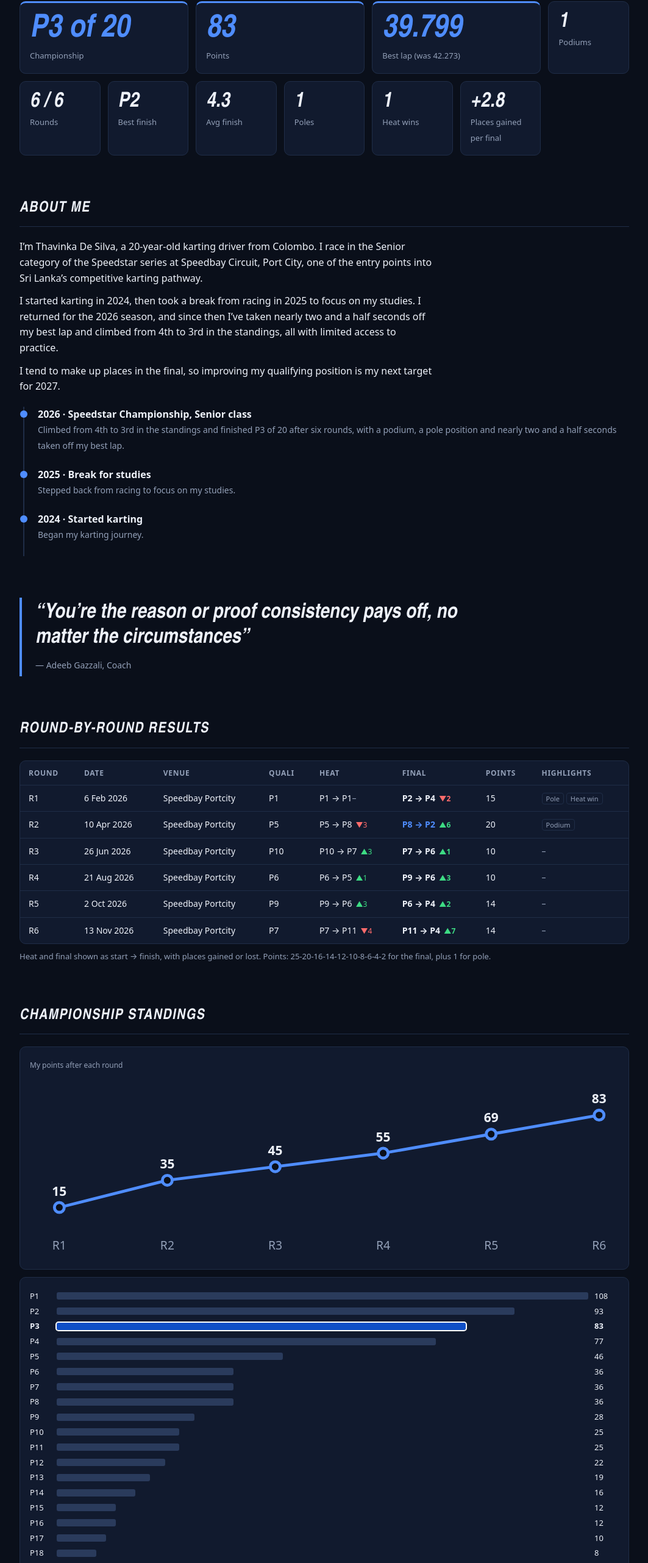
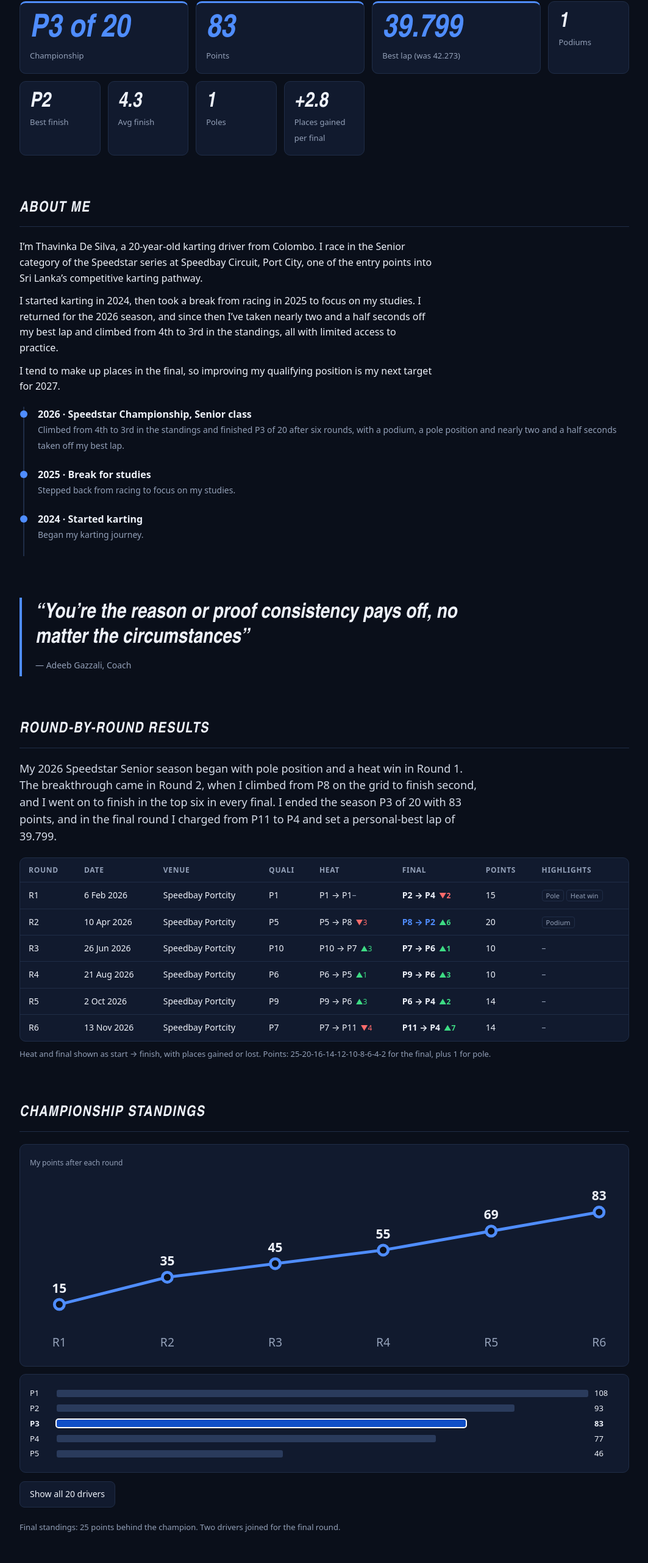
Before and after one commit to Thavinka88/t88racing, a plain HTML site: page index.html in a window 1280 px wide. Shown: the part 897-3460 px from the top of the page at 61% size, without its empty margins (108-1171 px from the left). Drawn offline with Linux system fonts and the light colour scheme; a web font is replaced by a local one.

Commit message:
Add files via upload

```diff
--- a/index.html
+++ b/index.html
@@ -3,9 +3,9 @@
 <head>
 <meta charset="utf-8">
 <meta name="viewport" content="width=device-width, initial-scale=1, viewport-fit=cover">
-<title>Thavinka De Silva – Racing Portfolio</title>
+<title>Thavinka De Silva | T88 Racing</title>
 <meta name="description" content="Thavinka De Silva – Speedstar Championship 2026 Senior class racer. Results, standings, photos and partnership details.">
-<meta property="og:title" content="Thavinka De Silva – Racing Portfolio">
+<meta property="og:title" content="Thavinka De Silva | T88 Racing">
 <meta property="og:description" content="Speedstar Championship 2026, P3 in the standings. Results, photos and partnership details.">
 <meta property="og:type" content="website">
 <link rel="icon" type="image/png" href="favicon.png">
@@ -64,6 +64,9 @@ td::before{content:attr(data-label);color:var(--muted);font-size:12px;text-trans
 .chart svg{width:100%;height:auto;display:block}.chart small{color:var(--muted);font-size:12px}
 .bar{display:grid;grid-template-columns:34px 1fr 40px;gap:10px;align-items:center;font-size:13px;margin:4px 0}
 .bar i{display:block;height:12px;border-radius:3px;background:var(--bar)}
+.bars:not(.all) .bar.extra{display:none}
+.more{font:inherit;font-size:14px;color:var(--text);background:var(--surface);border:1px solid var(--line);border-radius:8px;padding:9px 16px;cursor:pointer;margin:2px 0 12px}
+.recap{font-size:18px;line-height:1.55;max-width:760px;margin:0 0 20px;color:#d4dbe8}
 .bar.me i{background:var(--accent);outline:2px solid #fff}.bar.me{font-weight:700}
 .note{color:var(--muted);font-size:13px;margin:10px 0 0}
 .tl{border-left:2px solid var(--line);margin-left:6px}
@@ -113,14 +116,14 @@ footer{padding:30px 0 50px;color:var(--muted);font-size:13px;border-top:1px soli
   <section class="reveal"><h2 id="statsTitle">Season stats</h2><div class="stats" id="stats"></div></section>
   <section id="about" class="reveal about" hidden><h2>About me</h2><div id="aboutText"></div></section>
   <section id="quote" class="reveal" hidden><blockquote class="quote"><p id="quoteText"></p><cite id="quoteBy"></cite></blockquote></section>
-  <section id="results" class="reveal"><h2>Round-by-round results</h2>
+  <section id="results" class="reveal"><h2>Round-by-round results</h2><p class="recap" id="recap"></p>
     <div class="scroll"><table><thead><tr><th>Round</th><th>Date</th><th>Venue</th><th>Quali</th><th>Heat</th><th>Final</th><th>Points</th><th>Highlights</th></tr></thead><tbody id="rows"></tbody></table></div>
     <p class="note">Heat and final shown as start → finish, with places gained or lost. Points: 25-20-16-14-12-10-8-6-4-2 for the final, plus 1 for pole.</p></section>
-  <section id="standings" class="reveal"><h2>Championship standings</h2><div class="chart" id="chart"></div><div class="bars" id="bars"></div><p class="note" id="standNote"></p></section>
+  <section id="standings" class="reveal"><h2>Championship standings</h2><div class="chart" id="chart"></div><div class="bars" id="bars"></div><button class="more" id="barsBtn" type="button"></button><p class="note" id="standNote"></p></section>
   <section id="videoSec" class="reveal" hidden><h2>Featured video</h2><div class="vid" id="vid"></div></section>
   <section id="gallery" class="reveal"><h2>Gallery</h2><div class="gallery" id="albums"></div><div id="albView" hidden></div></section>
   <section id="partners" class="reveal"><h2>Partner with me for 2027</h2><p class="lbl">What I can offer today</p><div class="grid2" id="benefits"></div><p class="lbl">As support grows</p><div class="grid2 future" id="future"></div><p class="lbl">Sponsorship tiers</p><div class="grid3" id="tiers"></div><p class="note" style="margin:0 0 18px">Tiers are starting points, not fixed packages, and I’m happy to build a custom package. Contact me to discuss pricing and a package that suits your brand.</p><p class="lbl">Where the support goes</p><div class="grid2" id="invest"></div><p class="lbl">My audience</p><div class="grid2" id="audience"></div><p class="note" id="audNote"></p><div id="sponsors"></div><div id="kit"></div></section>
-  <section id="contact" class="reveal"><h2>Get in touch</h2><p id="bio"></p><div id="links"></div></section>
+  <section id="contact" class="reveal"><h2>Get in touch</h2><p id="bio"></p><div id="links"></div><p class="note" id="contactNote"></p></section>
 </main>
 <div id="lb"><button id="lbp" aria-label="Previous">‹</button><img alt=""><button id="lbn" aria-label="Next">›</button><div id="lbc"></div></div>
 <a id="totop" href="#" aria-label="Back to top">↑</a>
@@ -139,6 +142,8 @@ const SITE = {
   tagline: "Speedstar 2026 Senior class racer, finished third in the championship after six rounds.",
   bio: "I’m seeking partners to support my racing. Get in touch to discuss how we can work together, or download my sponsorship proposal below.",
   email: "thavinka@gmail.com",
+  recap: "My 2026 Speedstar Senior season began with pole position and a heat win in Round 1. The breakthrough came in Round 2, when I climbed from P8 on the grid to finish second, and I went on to finish in the top six in every final. I ended the season P3 of 20 with 83 points, and in the final round I charged from P11 to P4 and set a personal-best lap of 39.799.",
+  contactNote: "Email me and I’ll reply within a few days with my full proposal and availability.",
   photoCredit: "Photo credit: all photos courtesy of Speedbay.",
   links: [{label:"Instagram", url:"https://www.instagram.com/t88_racing/"}, {label:"YouTube", url:"https://www.youtube.com/@Thavinka88"}, {label:"Linktree", url:"https://linktr.ee/thavinka88"}],
 
@@ -399,10 +404,12 @@ const ICON = {
 };
 const icon = l => ICON[l.toLowerCase()] || ICON.link;
 
-document.title = SITE.name + " – Racing Portfolio";
+document.title = SITE.name + " | T88 Racing";
 $("navName").textContent = SITE.name; $("name").textContent = SITE.name;
 $("num").textContent = "P" + SITE.me; $("tagline").textContent = SITE.tagline;
 $("bio").textContent = SITE.bio;
+if (SITE.recap) $("recap").textContent = SITE.recap; else $("recap").hidden = true;
+$("contactNote").textContent = SITE.contactNote || "";
 if (SITE.quote && SITE.quote.text) { $("quote").hidden = false; $("quoteText").textContent = "“" + SITE.quote.text + "”"; $("quoteBy").textContent = "— " + SITE.quote.name + (SITE.quote.role ? ", " + SITE.quote.role : ""); } $("statsTitle").textContent = SITE.championship + " · " + SITE.className;
 const last = done[done.length - 1];
 $("foot").textContent = "© " + new Date().getFullYear() + " " + SITE.name + (last ? " · Updated after " + last.round + " (" + last.date + ")" : "");
@@ -420,9 +427,9 @@ const gain = sum(done.map(r => (r.heatStart - r.heatFinish) + (r.finalStart - r.
 const fg = sum(done.map(r => r.finalStart - r.finalFinish)) / done.length;
 const stats = [
   ["Championship", "P" + SITE.me + " of " + SITE.standings.length], ["Points", mine], ["Best lap (was " + SITE.firstLap + ")", SITE.bestLap], ["Podiums", done.filter(r => r.finalFinish <= 3).length],
-  ["Rounds", done.length + " / " + SITE.totalRounds], ["Best finish", "P" + Math.min(...done.map(r => r.finalFinish))],
+  ["Best finish", "P" + Math.min(...done.map(r => r.finalFinish))],
   ["Avg finish", (sum(done.map(r => r.finalFinish)) / done.length).toFixed(1)], ["Poles", done.filter(r => r.quali === 1).length],
-  ["Heat wins", done.filter(r => r.heatFinish === 1).length], ["Places gained per final", (fg > 0 ? "+" : "") + fg.toFixed(1)]
+  ["Places gained per final", (fg > 0 ? "+" : "") + fg.toFixed(1)]
 ];
 $("stats").innerHTML = stats.map(([l, v], i) => `<div class="stat${i < 3 ? " key" : ""}"><b${typeof v === "number" ? ` data-count="${v}"` : ""}>${esc(v)}</b><span>${l}</span></div>`).join("");
 
@@ -445,7 +452,12 @@ $("chart").innerHTML = `<small>My points after each round</small><svg viewBox="0
   ${cum.map((v, i) => `<circle cx="${X(i)}" cy="${Y(v)}" r="5" fill="var(--bg)" stroke="var(--hi)" stroke-width="3"/><text x="${X(i)}" y="${Y(v) - 12}" text-anchor="middle" font-size="13" font-weight="700" fill="var(--text)">${v}</text><text x="${X(i)}" y="${H - 10}" text-anchor="middle" font-size="12" fill="var(--muted)">${esc(done[i].round)}</text>`).join("")}</svg>`;
 
 const max = Math.max(...SITE.standings);
-$("bars").innerHTML = SITE.standings.map((p, i) => `<div class="bar ${i + 1 === SITE.me ? "me" : ""}"><span>P${i + 1}</span><i style="width:${(p / max * 100).toFixed(1)}%"></i><span>${p}</span></div>`).join("");
+$("bars").innerHTML = SITE.standings.map((p, i) => `<div class="bar${i + 1 === SITE.me ? " me" : ""}${i >= 5 && i + 1 !== SITE.me ? " extra" : ""}"><span>P${i + 1}</span><i style="width:${(p / max * 100).toFixed(1)}%"></i><span>${p}</span></div>`).join("");
+if (SITE.standings.length <= 5) $("barsBtn").hidden = true;
+else {
+  const setBars = all => { $("bars").classList.toggle("all", all); $("barsBtn").textContent = all ? "Show top 5" : "Show all " + SITE.standings.length + " drivers"; };
+  setBars(false); $("barsBtn").onclick = () => setBars(!$("bars").classList.contains("all"));
+}
 $("standNote").textContent = SITE.totalRounds - done.length > 0 ? "Gap to the leader: " + (lead - mine) + " points, with " + (SITE.totalRounds - done.length) + " round(s) remaining." : "Final standings: " + (lead - mine) + " points behind the champion. Two drivers joined for the final round.";
 
 if (SITE.about.length) { $("about").hidden = false; $("aboutText").innerHTML = SITE.about.map(p => `<p>${esc(p)}</p>`).join("") + '<div class="tl" style="margin-top:20px">' + SITE.timeline.map(t => `<div><b>${esc(t.year)} · ${esc(t.title)}</b><span>${esc(t.text)}</span></div>`).join("") + "</div>"; }
```
